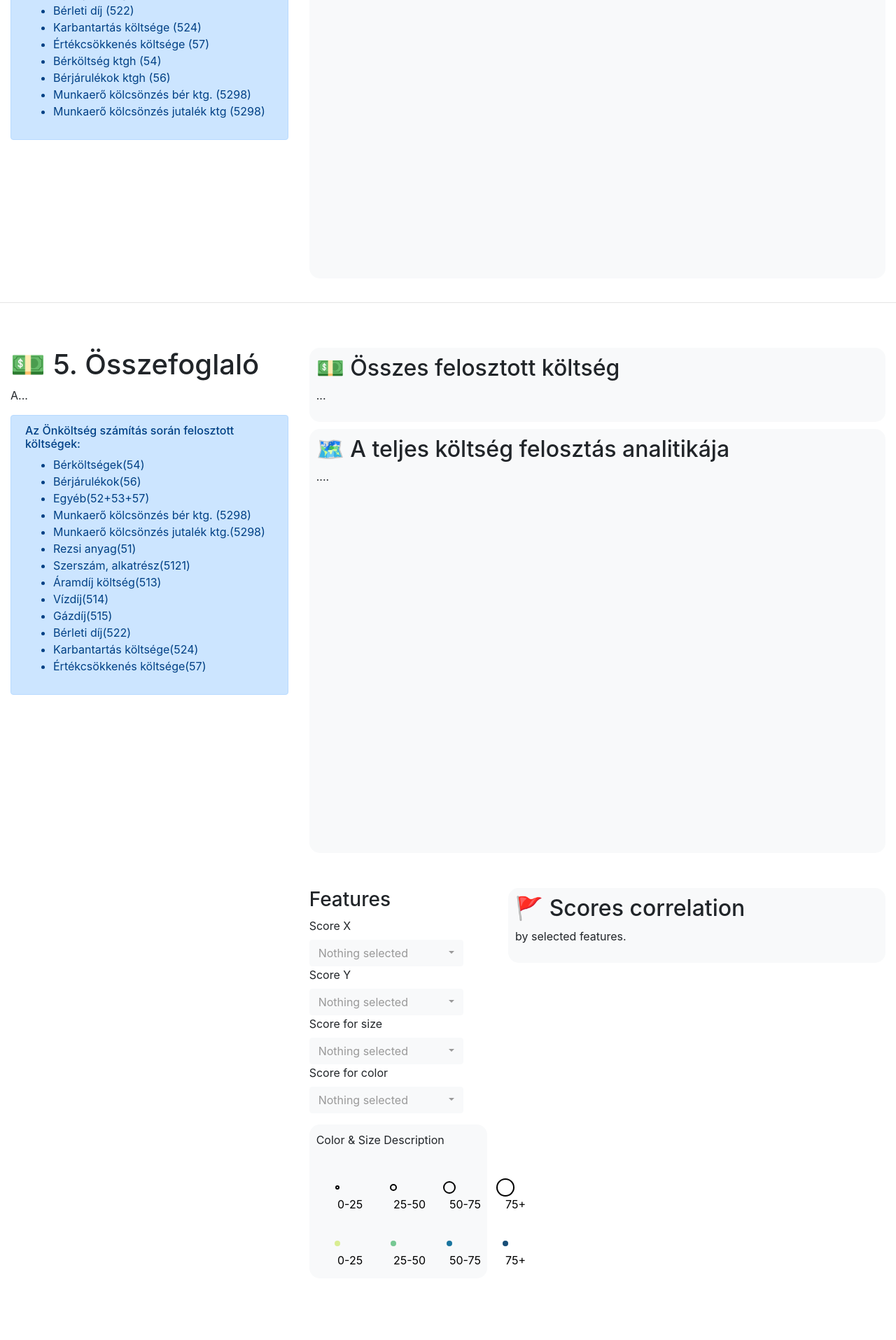
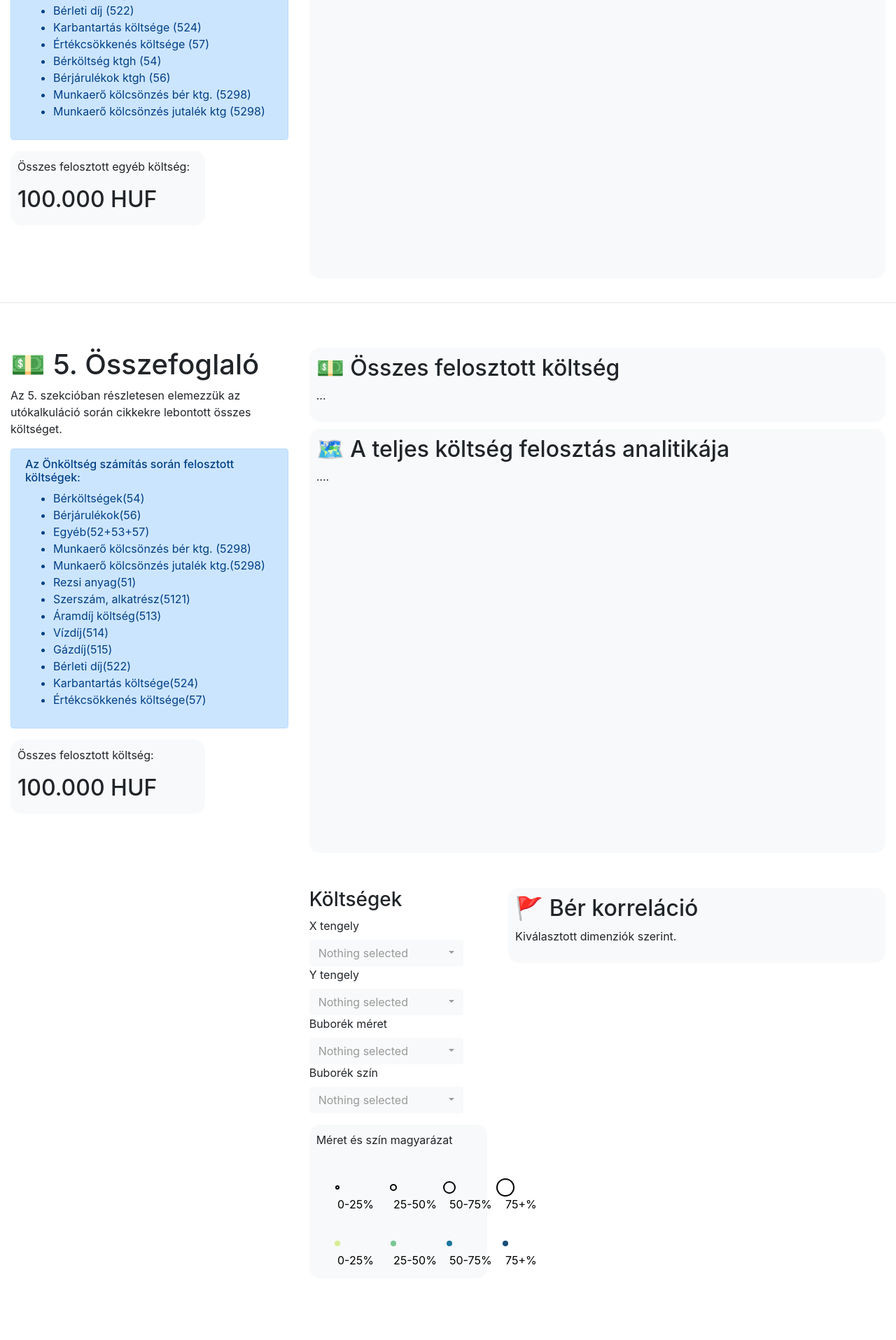
Before and after one commit to IstvnRozsa/CostCalculationThesis, a Flask app: template templates/index.html in a window 1280 px wide. Shown: the part 2925-4840 px from the top of the page at 70% size. Run offline with Flask 3, Linux system fonts and the light colour scheme; the template is opened without the code that fills it, so the values that code supplies are empty; some libraries are stand-ins or nearby versions.

Commit message:
Format the summary page, Add summaries to all section

```diff
--- a/static/js/5_Summary/CostSummary.js
+++ b/static/js/5_Summary/CostSummary.js
@@ -9,6 +9,7 @@ function drawCostSummaryCharts() {
     const summaryAllCost = summarizeJSON(summarized,["GYR-Cikknév","GYR-Cikkszám",""]);
     drawBarchart(summaryAllCost,"featureName","summarizedValue","#summary_bar_chart",5,"featureName",1)
     fillTable(summarized, "#summarized_table");
+    sumKeys(summarized,["Összes költség"],"#all_summarized");
     drawBubblePlot(summarized, selectedxFeature, selectedyFeature,selectedsFeature,selectedcFeature,"GYR-Cikknév","#summary_bubble_plot");
 }
 drawCostSummaryCharts();
--- a/static/js/Charts.js
+++ b/static/js/Charts.js
@@ -2,7 +2,7 @@ function drawBarchart(data, x, y, id, number_of_bars, bar_id, min_is_null = 0) {
 
     data = data.sort((a, b) => b[y] - a[y]).slice(0, number_of_bars);
 // Set the dimensions and margins of the chart .node().parentNode.clientWidth
-    let width = document.getElementsByClassName("diagram-container")[0].offsetWidth - 30;
+    let width = document.getElementsByClassName("diagram-container")[1].offsetWidth - 30;
 
     let height = 260;
     let margin = {top: 20, right: 0, bottom: 30, left: 40};
@@ -178,12 +178,13 @@ function drawBubblePlot(data, x, y, bubbleSize, bubbleColor,bubblesTitle, id) {
         .append("circle")
         .attr("cx", d => pca_xScale(d[x]))
         .attr("cy", d => pca_yScale(d[y]))
-        .on("mouseover", function (d) {
+        .on("click", function (d) {
             // Set a variable on click of a circle
             //highlightPoint(d.target.id);
+            console.log(d.target.id);
         })
         .attr("id", function (d) {
-            return d["ID"];
+            return d["GYR-Cikkszám"];
         })
         .attr("r", function (d) {
             // Set the "r" attribute based on the condition
@@ -258,3 +259,23 @@ function summarizeJSON(items, excludeKeys){
 
 
 }
+
+
+function sumKeys(jsonList, keys, id) {
+    // Initialize a variable to store the total sum
+    let totalSum = 0;
+
+    // Iterate through each JSON object in the list
+    jsonList.forEach(item => {
+        // Iterate through each key to sum
+        keys.forEach(key => {
+            // Check if the key exists in the item and if the value is a number
+            if (item.hasOwnProperty(key) && typeof item[key] === 'number') {
+                totalSum += item[key];
+            }
+        });
+    });
+    const formattedValue = d3.format(",")(totalSum) + " HUF";
+    // Select the <h1> element by ID and update its text content
+    d3.select(id).text(formattedValue);
+}
--- a/templates/index.html
+++ b/templates/index.html
@@ -54,6 +54,10 @@
 
                         </ul>
                     </div>
+                    <div class="diagram-container" style="margin-top: 10px;width: 70%;">
+                        <p>Összes felosztott saját munkavállalók bére:</p>
+                        <h2 id="all_direct_holder">100.000 HUF</h2>
+                    </div>
 
                 </div>
             </div>
@@ -93,6 +97,10 @@
                             <li>Munkaerő kölcsönzés bér költsége</li>
                             <li>Munkaerő kölcsönzési jutalék</li>
                         </ul>
+                    </div>
+                    <div class="diagram-container" style="margin-top: 10px;width: 70%;">
+                        <p>Összes felosztott munkaerő kölcsönzés:</p>
+                        <h2 id="all_direct_employee">100.000 HUF</h2>
                     </div>
                 </div>
             </div>
@@ -134,7 +142,10 @@
                             <li>Egyéb(52+53+54)</li>
                         </ul>
                     </div>
-
+                    <div class="diagram-container" style="margin-top: 10px;width: 70%;">
+                        <p>Összes felosztott művezető bér:</p>
+                        <h2 id="all_leader">100.000 HUF</h2>
+                    </div>
                 </div>
             </div>
             <div class="col col-sm-8">
@@ -182,6 +193,10 @@
                             <li>Munkaerő kölcsönzés jutalék ktg (5298)</li>
                         </ul>
                     </div>
+                    <div class="diagram-container" style="margin-top: 10px;width: 70%;">
+                        <p>Összes felosztott egyéb költség:</p>
+                        <h2 id="all_other">100.000 HUF</h2>
+                    </div>
 
                 </div>
             </div>
@@ -213,7 +228,7 @@
             <div class="col col-sm-4 sticky-column">
                 <div class="sticky-top">
                     <h1 id="public-spending">&#x1F4B5; 5. Összefoglaló</h1>
-                    <p>A...</p>
+                    <p>Az 5. szekcióban részletesen elemezzük az utókalkuláció során cikkekre lebontott összes költséget.</p>
                     <div class="alert alert-primary" role="alert">
                         <h6>Az Önköltség számítás során felosztott költségek:</h6>
                         <ul>
@@ -231,6 +246,10 @@
                             <li>Karbantartás költsége(524)</li>
                             <li>Értékcsökkenés költsége(57)</li>
                         </ul>
+                    </div>
+                    <div class="diagram-container" style="margin-top: 10px; width: 70%;">
+                        <p>Összes felosztott költség:</p>
+                        <h2 id="all_summarized">100.000 HUF</h2>
                     </div>
 
                 </div>
@@ -257,70 +276,70 @@
                 </div>
                 <div class="row">
                     <div class="col col-4">
-                        <h3>Features</h3>
+                        <h3>Költségek</h3>
                         <div class="form-group">
-                            <label for="combobox">Score X</label>
+                            <label for="combobox">X tengely</label>
                             <div class="input-group">
                                 <select id="combobox-x" class="selectpicker"></select>
                             </div>
-                            <label for="combobox">Score Y</label>
+                            <label for="combobox">Y tengely</label>
                             <div class="input-group">
                                 <select id="combobox-y" class="selectpicker"></select>
                             </div>
-                            <label for="combobox">Score for size</label>
+                            <label for="combobox">Buborék méret</label>
                             <div class="input-group">
                                 <select id="combobox-size" class="selectpicker"></select>
                             </div>
-                            <label for="combobox">Score for color</label>
+                            <label for="combobox">Buborék szín</label>
                             <div class="input-group">
                                 <select id="combobox-color" class="selectpicker"></select>
                             </div>
                         </div>
 
                         <div class="diagram-container" style="margin-top: 10px">
-                            <p>Color & Size Description</p>
+                            <p>Méret és szín magyarázat</p>
                             <svg width="400" height="80">
                                 <!-- Circle with radius 2 -->
                                 <circle cx="30" cy="40" r="2" stroke="black" stroke-width="2" fill="none"/>
-                                <text class="label-text" x="30" y="70">0-25</text>
+                                <text class="label-text" x="30" y="70">0-25%</text>
 
                                 <!-- Circle with radius 4 -->
                                 <circle cx="110" cy="40" r="4" stroke="black" stroke-width="2" fill="none"/>
-                                <text class="label-text" x="110" y="70">25-50</text>
+                                <text class="label-text" x="110" y="70">25-50%</text>
 
                                 <!-- Circle with radius 8 -->
                                 <circle cx="190" cy="40" r="8" stroke="black" stroke-width="2" fill="none"/>
-                                <text class="label-text" x="190" y="70"> 50-75</text>
+                                <text class="label-text" x="190" y="70"> 50-75%</text>
 
                                 <!-- Circle with radius 12 -->
                                 <circle cx="270" cy="40" r="12" stroke="black" stroke-width="2" fill="none"/>
-                                <text class="label-text" x="270" y="70">75+</text>
+                                <text class="label-text" x="270" y="70">75+%</text>
 
                             </svg>
                             <svg width="400" height="80">
                                 <!-- Circle with radius 2 -->
                                 <circle cx="30" cy="40" r="4" fill="#d9ed92"/>
-                                <text class="label-text" x="30" y="70">0-25</text>
+                                <text class="label-text" x="30" y="70">0-25%</text>
 
                                 <!-- Circle with radius 4 -->
                                 <circle cx="110" cy="40" r="4" fill="#76c893"/>
-                                <text class="label-text" x="110" y="70">25-50</text>
+                                <text class="label-text" x="110" y="70">25-50%</text>
 
                                 <!-- Circle with radius 8 -->
                                 <circle cx="190" cy="40" r="4" fill="#1a759f"/>
-                                <text class="label-text" x="190" y="70"> 50-75</text>
+                                <text class="label-text" x="190" y="70"> 50-75%</text>
 
                                 <!-- Circle with radius 12 -->
                                 <circle cx="270" cy="40" r="4" fill="#184e77"/>
-                                <text class="label-text" x="270" y="70">75+</text>
+                                <text class="label-text" x="270" y="70">75+%</text>
 
                             </svg>
                         </div>
                     </div>
                     <div class="col col-8">
                         <div class="diagram-container">
-                            <h2>&#x1F6A9; Scores correlation</h2>
-                            <p>by selected features.</p>
+                            <h2>&#x1F6A9; Bér korreláció</h2>
+                            <p>Kiválasztott dimenziók szerint.</p>
                             <div id="summary_bubble_plot"></div>
                         </div>
                     </div>
```
